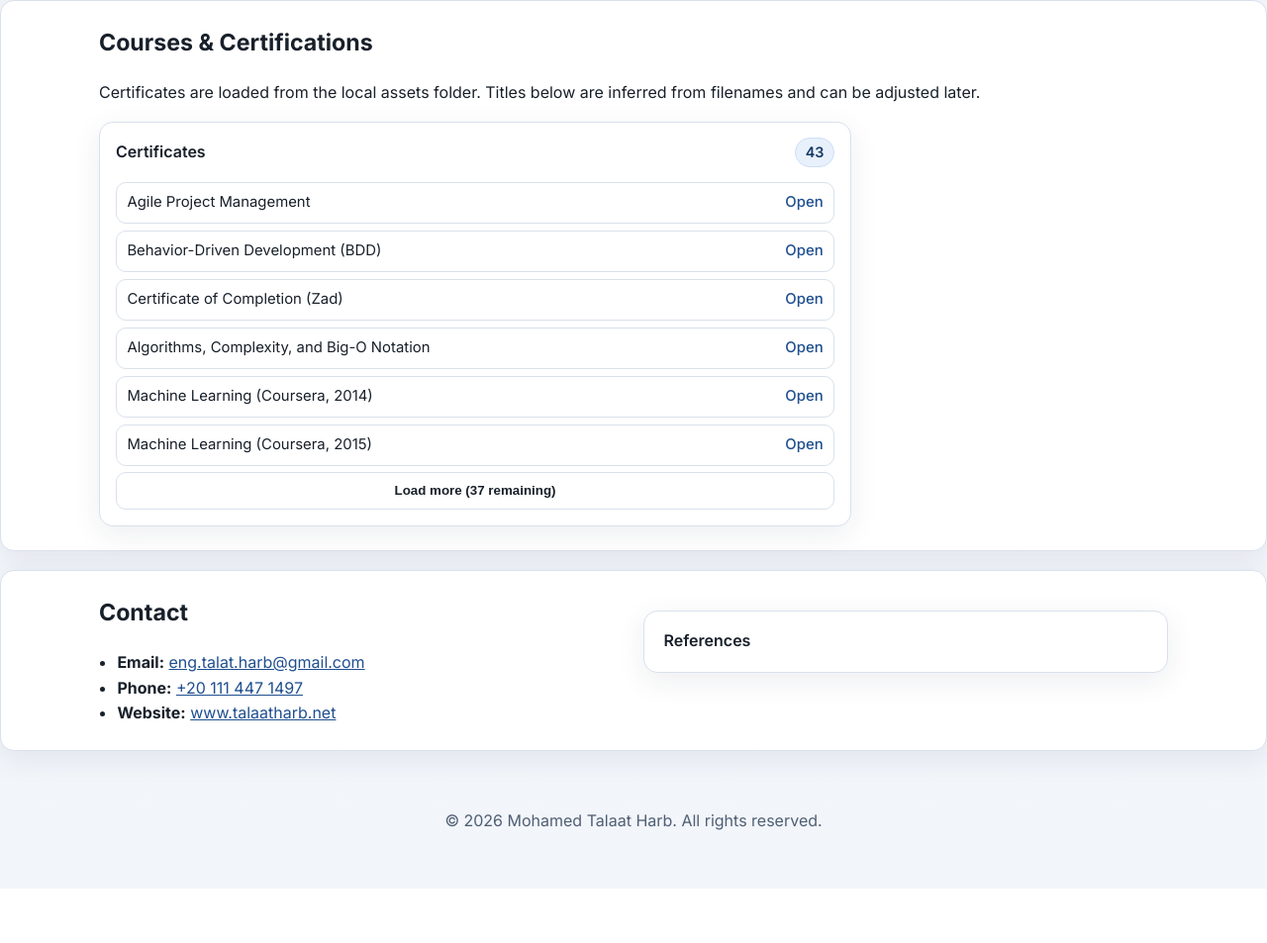
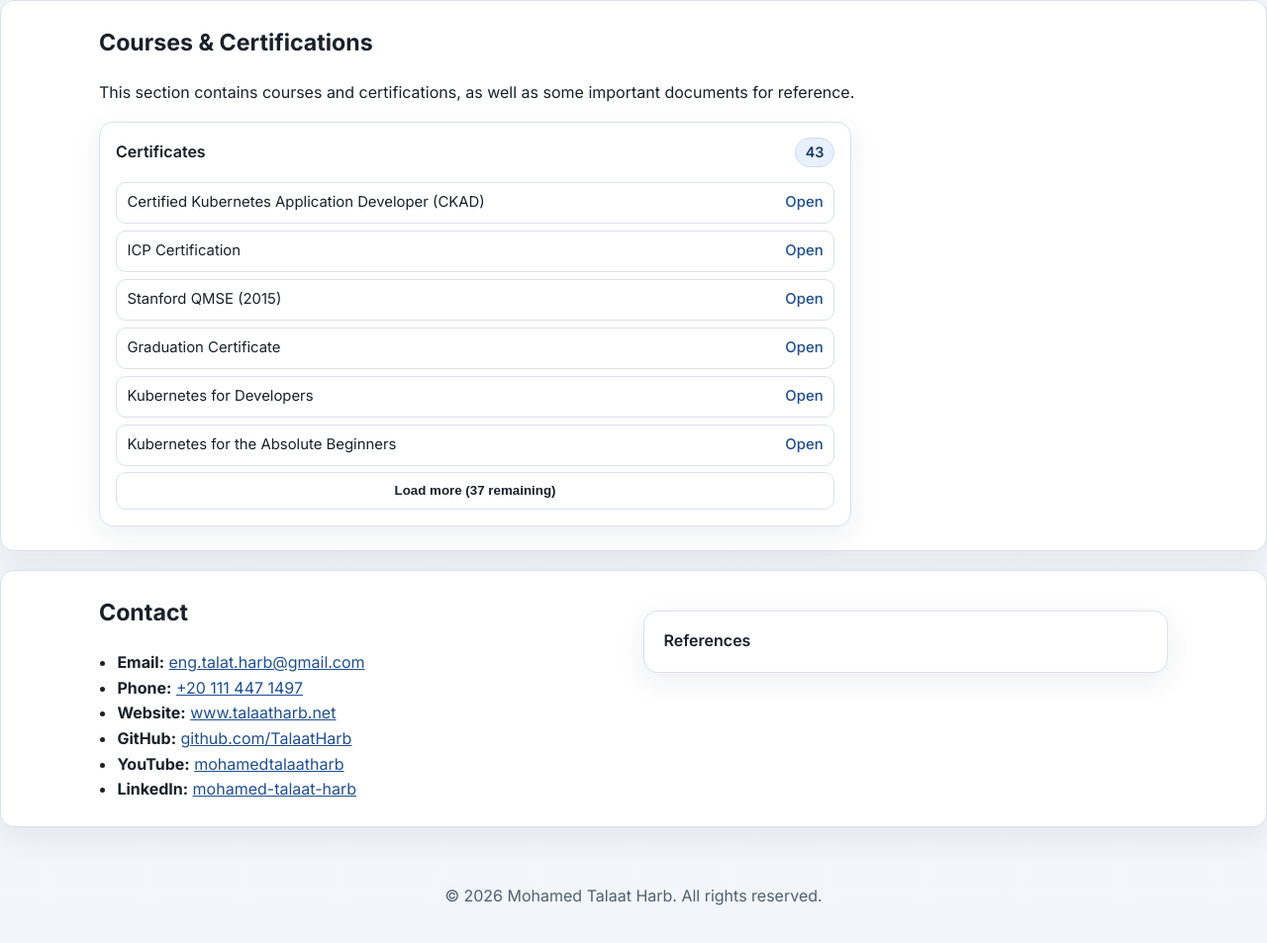
Before and after one commit to TalaatHarb/portfolio, a plain HTML site: page website/index.html in a window 1280 px wide. Shown: the part 1855-2808 px from the top of the page at 99% size. Before the commit the page ends 2753 px from the top, so only its background shows below. Drawn offline with Linux system fonts and the light colour scheme.

Commit message:
improved responsive design, added more links and reordered certificates

```diff
--- a/website/index.html
+++ b/website/index.html
@@ -189,8 +189,7 @@
       <div class="container">
         <h2>Courses & Certifications</h2>
         <p>
-          Certificates are loaded from the local assets folder. Titles below are inferred from filenames
-          and can be adjusted later.
+          This section contains courses and certifications, as well as some important documents for reference.
         </p>
 
         <details class="expandable cert-panel" open>
@@ -214,6 +213,9 @@
             <li><strong>Email:</strong> <a href="mailto:eng.talat.harb@gmail.com">eng.talat.harb@gmail.com</a></li>
             <li><strong>Phone:</strong> <a href="tel:+201114471497">+20 111 447 1497</a></li>
             <li><strong>Website:</strong> <a href="https://www.talaatharb.net" target="_blank" rel="noopener noreferrer">www.talaatharb.net</a></li>
+            <li><strong>GitHub:</strong> <a href="https://github.com/TalaatHarb" target="_blank" rel="noopener noreferrer">github.com/TalaatHarb</a></li>
+            <li><strong>YouTube:</strong> <a href="https://www.youtube.com/@mohamedtalaatharb2441" target="_blank" rel="noopener noreferrer">mohamedtalaatharb</a></li>
+            <li><strong>LinkedIn:</strong> <a href="https://www.linkedin.com/in/mohamed-talaat-harb/" target="_blank" rel="noopener noreferrer">mohamed-talaat-harb</a></li>
           </ul>
         </div>
         <div>
--- a/website/script.js
+++ b/website/script.js
@@ -1,47 +1,62 @@
 const certificates = [
-  { file: "Agile_project_management_UC-70e4193b-d230-4aa0-94d4-77d60a616b33.pdf", title: "Agile Project Management" },
-  { file: "BDD_UC-7ecf799b-b344-4977-b889-6c8e68baac6f.pdf", title: "Behavior-Driven Development (BDD)" },
-  { file: "Certificate_of_Completion_zad.pdf", title: "Certificate of Completion (Zad)" },
+  // Prestigious / formal certifications
+  { file: "mohamed-talaat-harb-elsayed-mahmoud-c00e8f72-17b1-43e9-a625-22e71a1349f6-CKAD certificate.pdf", title: "Certified Kubernetes Application Developer (CKAD)" },
+  { file: "ICP-Certification.pdf", title: "ICP Certification" },
+  { file: "Stanford QMSE 2015.pdf", title: "Stanford QMSE (2015)" },
+  { file: "Graduation-Certificate.jpg", title: "Graduation Certificate" },
+
+  // Cloud / platform and infra certifications
+  { file: "mohamed-talaat-harb-elsayed-mahmoud-afa24188-4503-4ae5-a56a-10fa6dd0ce71-k8s for developers certificate.pdf", title: "Kubernetes for Developers" },
+  { file: "Kubernetes_for_the_absolute_beginners.pdf", title: "Kubernetes for the Absolute Beginners" },
+  { file: "GCP_crach_course.pdf", title: "Google Cloud Platform Crash Course" },
+  { file: "Docker_for_java_developers.pdf", title: "Docker for Java Developers" },
+  { file: "devops_cicd_jenkins_maven_gradle.pdf", title: "CI/CD with Jenkins, Maven, and Gradle" },
+  { file: "Maven_crash_course_certificate.pdf", title: "Maven Crash Course" },
+  { file: "spring_devops_aws.pdf", title: "Spring Framework DevOps on AWS" },
+
+  // Core software architecture & engineering courses
+  { file: "Software-architecture-UC-1e5d107a-ffd8-4354-8e22-a4abb4cc9bb4.pdf", title: "Software Architecture" },
+  { file: "microservices_patterns_techniques.pdf", title: "Microservices Architecture: Patterns and Techniques" },
+  { file: "software_architecture_case_studies.pdf", title: "Software Architecture Case Studies" },
+  { file: "Mohamed Talaat Harb_Mastering system design certificate.pdf", title: "Mastering System Design" },
+  { file: "Refactoring_pyramid_explained_in_simple_steps.pdf", title: "Refactoring Pyramid Explained in Simple Steps" },
+  { file: "clean_code_with_java.pdf", title: "Clean Code with Java" },
+
+  // Testing, TDD & quality engineering
+  { file: "PracticalJavaUnitTesting.pdf", title: "Practical Java Unit Testing" },
+  { file: "Mockito_next_level_java_unit_testing.pdf", title: "Mockito: Next Level Java Unit Testing" },
+  { file: "PracticalTestDrivenDevelopmentForJavaProgrammers.pdf", title: "Practical Test-Driven Development for Java Programmers" },
+  { file: "React_Mastering_TDD.pdf", title: "React: Mastering TDD" },
+  { file: "Testing-angular-apps_certificate.pdf", title: "Testing Angular Applications" },
+
+  // Algorithms, ML and programming fundamentals
   { file: "CompleteAlgorithmsComplexityAndBigONotation.pdf", title: "Algorithms, Complexity, and Big-O Notation" },
   { file: "Coursera ML 2014.pdf", title: "Machine Learning (Coursera, 2014)" },
   { file: "Coursera ML 2015.pdf", title: "Machine Learning (Coursera, 2015)" },
   { file: "Coursera pythonlearn 2015.pdf", title: "Programming for Everyone - Python (Coursera, 2015)" },
+  { file: "RUST_course_UC-342e96be-f837-4611-82bc-cd779da337ec.pdf", title: "Rust Course" },
+  { file: "Styled-components-c7f735d6-97fe-484b-8ba6-1ab4ac224134.pdf", title: "Styled Components" },
+
+  // Software methodology and process
+  { file: "ModernExtremeProgramming.pdf", title: "Modern Extreme Programming" },
+  { file: "Scrum_certification_prep.pdf", title: "Scrum Certification Preparation" },
+  { file: "Agile_project_management_UC-70e4193b-d230-4aa0-94d4-77d60a616b33.pdf", title: "Agile Project Management" },
+  { file: "agile-crach-course_certificate.pdf", title: "Agile Crash Course" },
+  { file: "BDD_UC-7ecf799b-b344-4977-b889-6c8e68baac6f.pdf", title: "Behavior-Driven Development (BDD)" },
   { file: "DDD_event_storming.pdf", title: "Domain-Driven Design Event Storming" },
-  { file: "Docker_for_java_developers.pdf", title: "Docker for Java Developers" },
+
+  // Publishing, teaching, and misc professional items
+  { file: "Publish_courses_certificate.pdf", title: "Publishing Courses Certificate" },
   { file: "Elsevier Author_workshop_certificate.pdf", title: "Elsevier Author Workshop" },
-  { file: "GCP_crach_course.pdf", title: "Google Cloud Platform Crash Course" },
-  { file: "Graduation-Certificate.jpg", title: "Graduation Certificate" },
-  { file: "How-to-write-proofs-set-theory-8b250f83-e55d-439e-9697-a260b5272c96.pdf", title: "How to Write Proofs in Set Theory" },
+  { file: "Mr. Harb Lecture certificate.pdf", title: "Lecture Certificate" },
+
+  // Personal / non-software and other documents
   { file: "How_to_edit_your_videos_certificate.pdf", title: "How to Edit Your Videos" },
   { file: "How_to_film_your_videos_certificate.pdf", title: "How to Film Your Videos" },
-  { file: "ICP-Certification.pdf", title: "ICP Certification" },
-  { file: "Kubernetes_for_the_absolute_beginners.pdf", title: "Kubernetes for the Absolute Beginners" },
-  { file: "Maven_crash_course_certificate.pdf", title: "Maven Crash Course" },
-  { file: "Mockito_next_level_java_unit_testing.pdf", title: "Mockito: Next Level Java Unit Testing" },
-  { file: "ModernExtremeProgramming.pdf", title: "Modern Extreme Programming" },
-  { file: "Mohamed Talaat Harb_Mastering system design certificate.pdf", title: "Mastering System Design" },
-  { file: "Mr. Harb Lecture certificate.pdf", title: "Lecture Certificate" },
-  { file: "PracticalJavaUnitTesting.pdf", title: "Practical Java Unit Testing" },
-  { file: "PracticalTestDrivenDevelopmentForJavaProgrammers.pdf", title: "Practical Test-Driven Development for Java Programmers" },
-  { file: "Publish_courses_certificate.pdf", title: "Publishing Courses Certificate" },
-  { file: "RUST_course_UC-342e96be-f837-4611-82bc-cd779da337ec.pdf", title: "Rust Course" },
-  { file: "React_Mastering_TDD.pdf", title: "React: Mastering TDD" },
-  { file: "Refactoring_pyramid_explained_in_simple_steps.pdf", title: "Refactoring Pyramid Explained in Simple Steps" },
-  { file: "Scrum_certification_prep.pdf", title: "Scrum Certification Preparation" },
-  { file: "Software-architecture-UC-1e5d107a-ffd8-4354-8e22-a4abb4cc9bb4.pdf", title: "Software Architecture" },
-  { file: "Stanford QMSE 2015.pdf", title: "Stanford QMSE (2015)" },
+  { file: "How-to-write-proofs-set-theory-8b250f83-e55d-439e-9697-a260b5272c96.pdf", title: "How to Write Proofs in Set Theory" },
   { file: "SteerByWire-Graduation-project.pdf", title: "Steer-By-Wire Graduation Project" },
-  { file: "Styled-components-c7f735d6-97fe-484b-8ba6-1ab4ac224134.pdf", title: "Styled Components" },
-  { file: "agile-crach-course_certificate.pdf", title: "Agile Crash Course" },
-  { file: "clean_code_with_java.pdf", title: "Clean Code with Java" },
-  { file: "devops_cicd_jenkins_maven_gradle.pdf", title: "CI/CD with Jenkins, Maven, and Gradle" },
-  { file: "microservices_patterns_techniques.pdf", title: "Microservices Architecture: Patterns and Techniques" },
-  { file: "mohamed-talaat-harb-elsayed-mahmoud-afa24188-4503-4ae5-a56a-10fa6dd0ce71-k8s for developers certificate.pdf", title: "Kubernetes for Developers" },
-  { file: "mohamed-talaat-harb-elsayed-mahmoud-c00e8f72-17b1-43e9-a625-22e71a1349f6-CKAD certificate.pdf", title: "Certified Kubernetes Application Developer (CKAD)" },
-  { file: "nahamcon2022_CTF.png", title: "NahamCon 2022 CTF" },
-  { file: "software_architecture_case_studies.pdf", title: "Software Architecture Case Studies" },
-  { file: "spring_devops_aws.pdf", title: "Spring Framework DevOps on AWS" },
-  { file: "testing-angular-apps_certificate.pdf", title: "Testing Angular Applications" }
+  { file: "Certificate_of_Completion_zad.pdf", title: "Certificate of Completion (Zad)" },
+  { file: "nahamcon2022_CTF.png", title: "NahamCon 2022 CTF" }
 ];
 
 const THEME_KEY = "portfolio-theme";
--- a/website/styles.css
+++ b/website/styles.css
@@ -406,3 +406,11 @@ a {
     transition: none;
   }
 }
+
+/* Allow experience panels to fully expand on narrow screens */
+@media (max-width: 640px) {
+  .exp-content.open {
+    max-height: none;
+    overflow: visible;
+  }
+}
```
